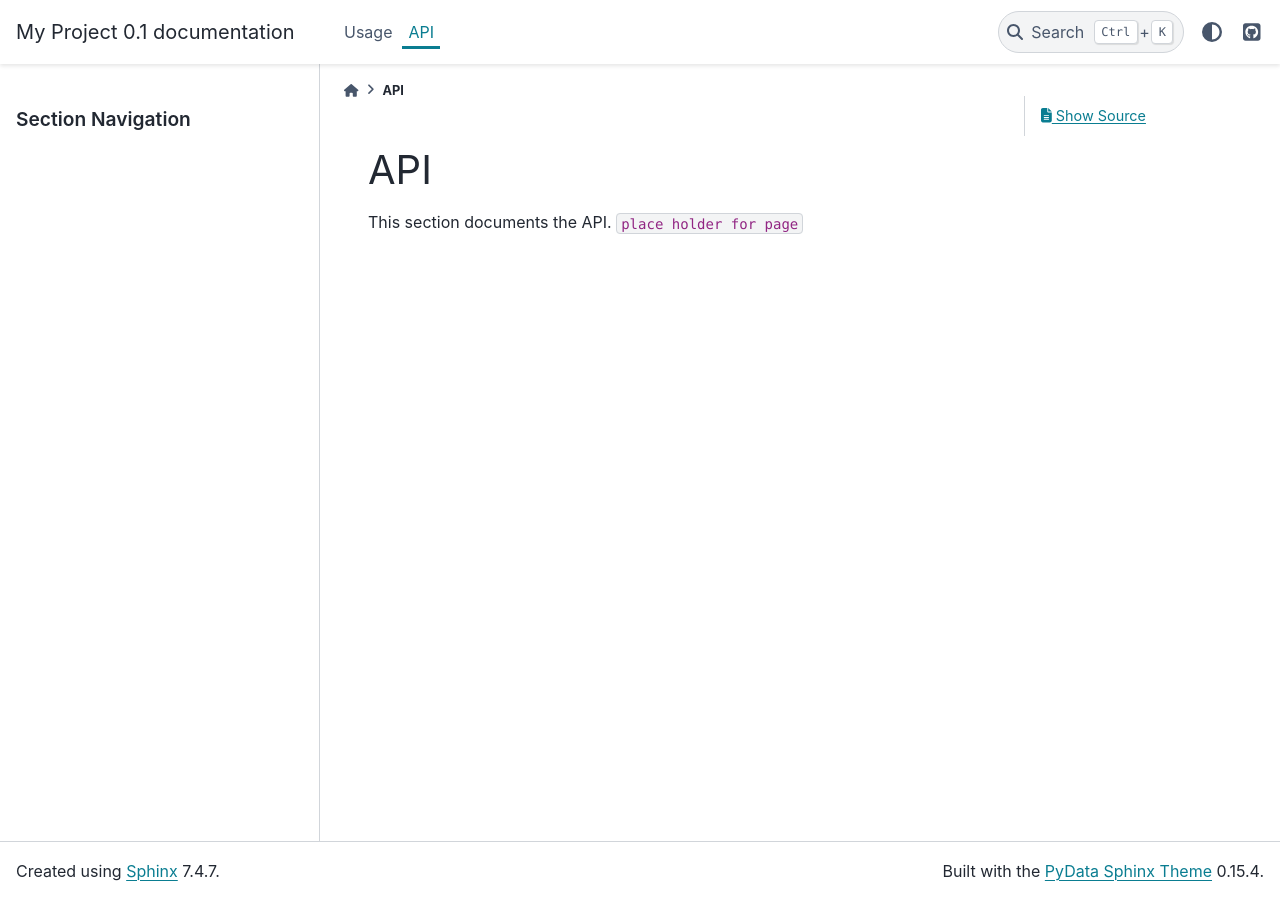
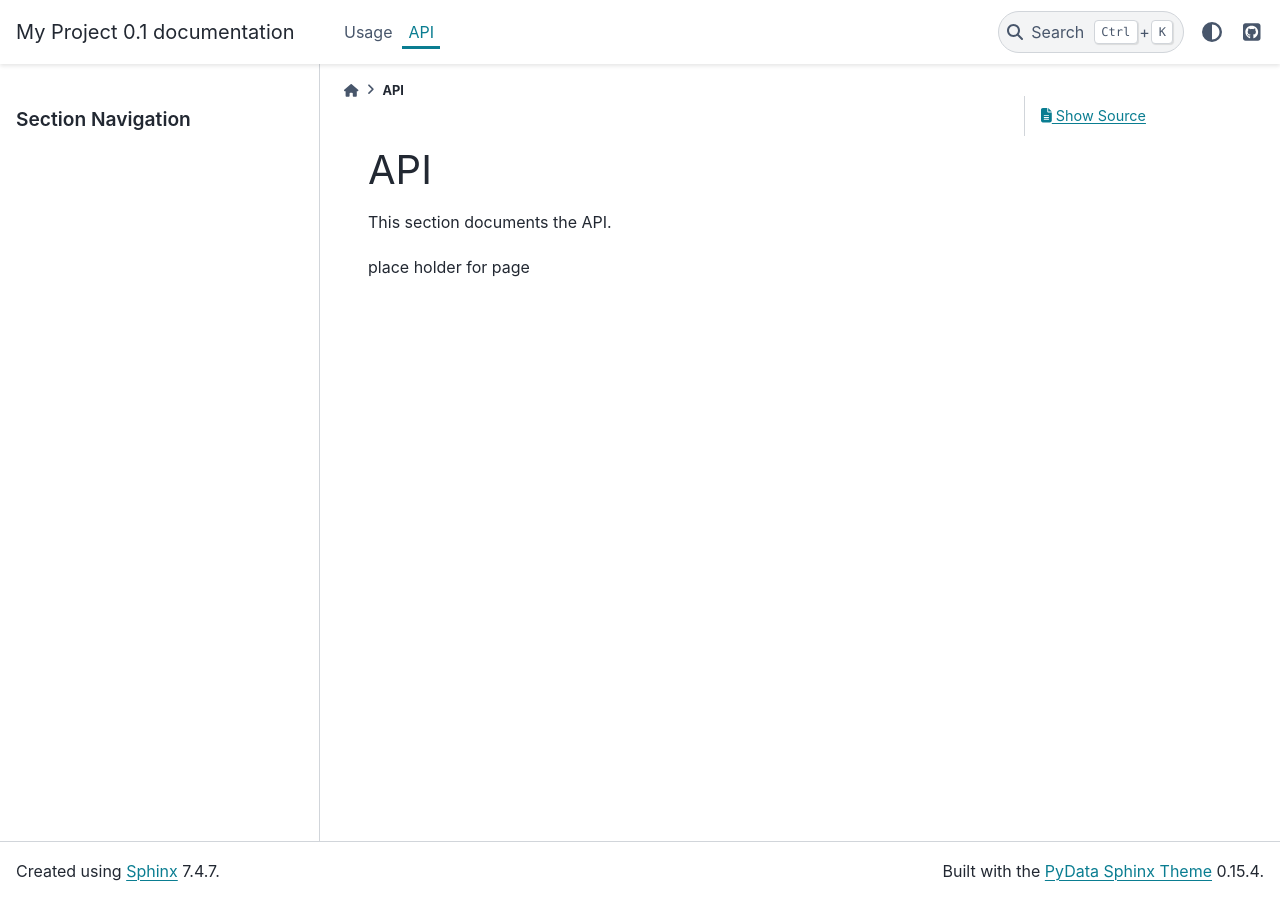
Before and after one commit to khaledmohamed00/khaledgamal.github.io, a Sphinx documentation site: the page built from docs/api.md, in a window 1280 px wide. Built offline with Sphinx 7.4.7 and the PyData theme 0.15.4, drawn with Linux system fonts in a browser that asks for light colours.

Commit message:
- minor change

```diff
--- a/docs/api.md
+++ b/docs/api.md
@@ -1,4 +1,5 @@
 # API
 
 This section documents the API.
-`place holder for page`
+
+place holder for page
```
Also changed, not shown: docs/usage.md (+2 -1 lines).
